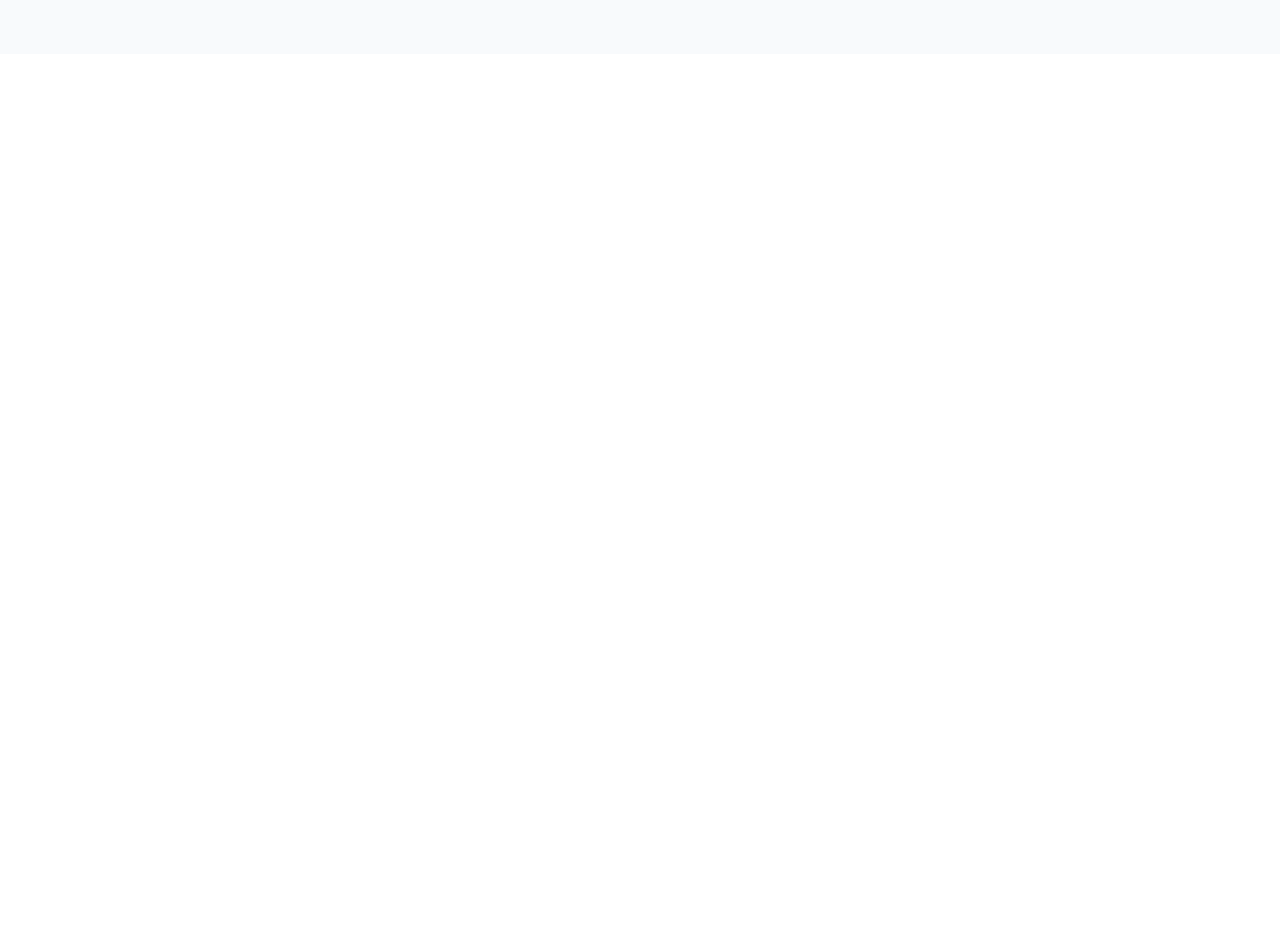
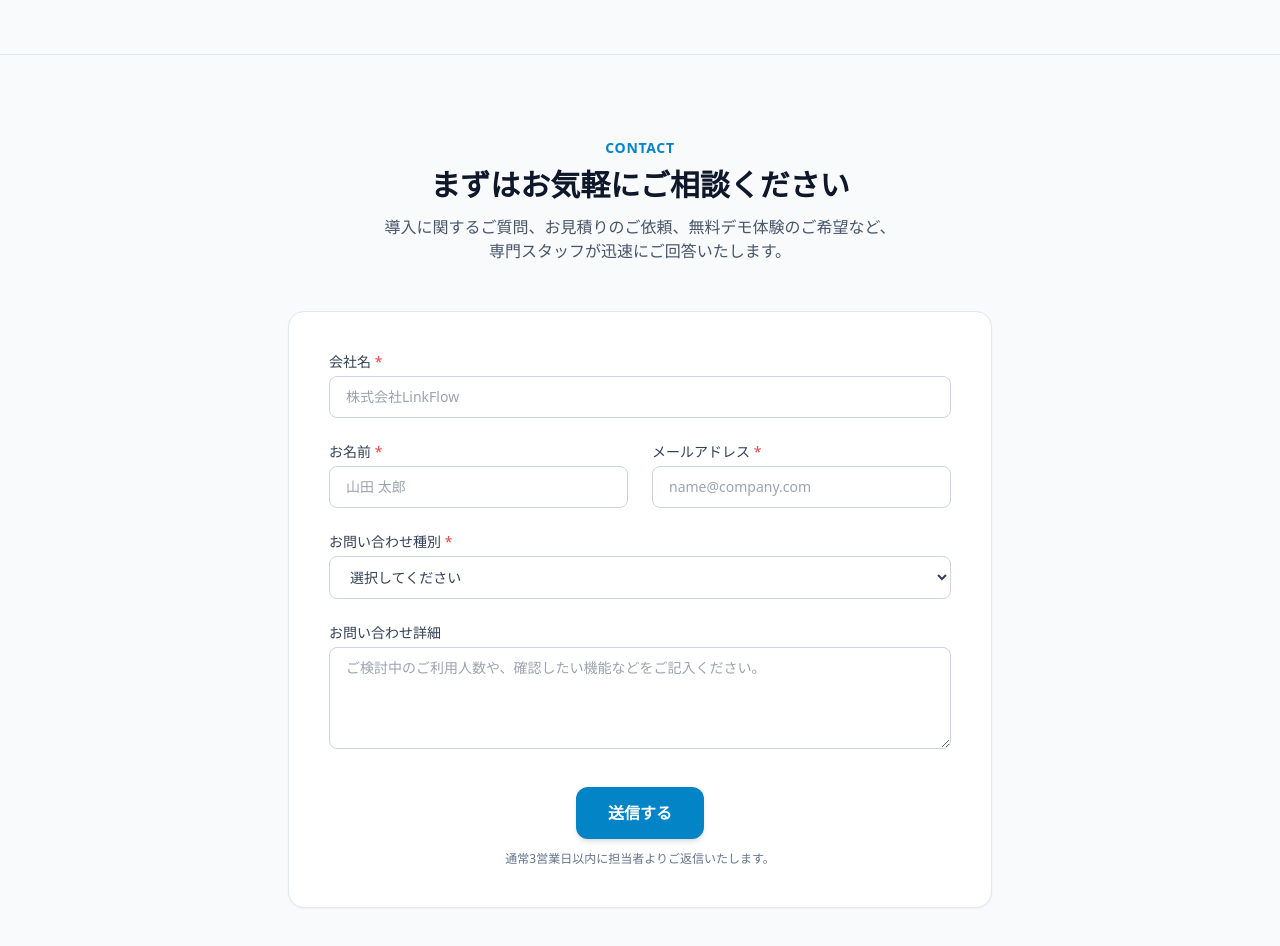
Before and after one commit to nakanishi-web/linkflow-corporate-site, a Next.js app: page / in a window 1280 px wide. Shown: the part 3800-4746 px from the top of the page. Before the commit the page ends 3854 px from the top, so only its background shows below. Built offline with nearby package versions, Linux system fonts and the light colour scheme.

Commit message:
feat: お問い合わせセクション（ContactSection）の実装

```diff
--- a/app/page.tsx
+++ b/app/page.tsx
@@ -3,6 +3,7 @@ import ProblemSolutionSection from '@/app/sections/ProblemSolutionSection';
 import FeaturesSection from '@/app/sections/FeaturesSection';
 import DashboardSection from '@/app/sections/DashboardSection';
 import PricingSection from '@/app/sections/PricingSection';
+import ContactSection from '@/app/sections/ContactSection';
 
 export default function Home() {
   return (
@@ -12,6 +13,7 @@ export default function Home() {
       <FeaturesSection />
       <DashboardSection />
       <PricingSection />
+      <ContactSection />
     </main>
   );
 }
--- a/app/sections/ContactSection.tsx
+++ b/app/sections/ContactSection.tsx
@@ -0,0 +1,122 @@
+'use client';
+
+import React, { useState } from 'react';
+
+export default function ContactSection() {
+  const [submitted, setSubmitted] = useState(false);
+
+  const handleSubmit = (e: React.FormEvent) => {
+    e.preventDefault();
+    setSubmitted(true);
+  };
+
+  return (
+    <section className="py-20 bg-slate-50 border-t border-slate-200" id="contact">
+      <div className="max-w-3xl mx-auto px-4 sm:px-6 lg:px-8">
+        <div className="text-center mb-12">
+          <span className="text-sky-600 font-semibold tracking-wider uppercase text-sm">
+            CONTACT
+          </span>
+          <h2 className="text-3xl font-bold text-slate-900 mt-2">
+            まずはお気軽にご相談ください
+          </h2>
+          <p className="text-slate-600 mt-3 text-sm sm:text-base">
+            導入に関するご質問、お見積りのご依頼、無料デモ体験のご希望など、<br className="hidden sm:inline" />
+            専門スタッフが迅速にご回答いたします。
+          </p>
+        </div>
+
+        <div className="bg-white p-8 sm:p-10 rounded-2xl shadow-sm border border-slate-200">
+          {submitted ? (
+            <div className="text-center py-12">
+              <h3 className="text-xl font-bold text-slate-900 mb-2">
+                お問い合わせを受け付けました
+              </h3>
+              <p className="text-slate-600 text-sm">
+                内容を確認の上、3営業日以内に担当者よりご連絡いたします。
+              </p>
+            </div>
+          ) : (
+            <form onSubmit={handleSubmit} className="space-y-6">
+              <div>
+                <label className="block text-sm font-medium text-slate-700 mb-1">
+                  会社名 <span className="text-red-500">*</span>
+                </label>
+                <input
+                  type="text"
+                  required
+                  placeholder="株式会社LinkFlow"
+                  className="w-full px-4 py-2.5 rounded-lg border border-slate-300 focus:ring-2 focus:ring-sky-500 focus:border-sky-500 outline-none transition text-sm"
+                />
+              </div>
+
+              <div className="grid grid-cols-1 sm:grid-cols-2 gap-6">
+                <div>
+                  <label className="block text-sm font-medium text-slate-700 mb-1">
+                    お名前 <span className="text-red-500">*</span>
+                  </label>
+                  <input
+                    type="text"
+                    required
+                    placeholder="山田 太郎"
+                    className="w-full px-4 py-2.5 rounded-lg border border-slate-300 focus:ring-2 focus:ring-sky-500 focus:border-sky-500 outline-none transition text-sm"
+                  />
+                </div>
+                <div>
+                  <label className="block text-sm font-medium text-slate-700 mb-1">
+                    メールアドレス <span className="text-red-500">*</span>
+                  </label>
+                  <input
+                    type="email"
+                    required
+                    placeholder="name@company.com"
+                    className="w-full px-4 py-2.5 rounded-lg border border-slate-300 focus:ring-2 focus:ring-sky-500 focus:border-sky-500 outline-none transition text-sm"
+                  />
+                </div>
+              </div>
+
+              <div>
+                <label className="block text-sm font-medium text-slate-700 mb-1">
+                  お問い合わせ種別 <span className="text-red-500">*</span>
+                </label>
+                <select
+                  required
+                  className="w-full px-4 py-2.5 rounded-lg border border-slate-300 focus:ring-2 focus:ring-sky-500 focus:border-sky-500 outline-none transition text-sm text-slate-700 bg-white"
+                >
+                  <option value="">選択してください</option>
+                  <option value="estimate">導入検討・お見積りのご相談</option>
+                  <option value="demo">無料デモ・資料請求</option>
+                  <option value="spec">機能・仕様に関する質問</option>
+                  <option value="other">その他</option>
+                </select>
+              </div>
+
+              <div>
+                <label className="block text-sm font-medium text-slate-700 mb-1">
+                  お問い合わせ詳細
+                </label>
+                <textarea
+                  rows={4}
+                  placeholder="ご検討中のご利用人数や、確認したい機能などをご記入ください。"
+                  className="w-full px-4 py-2.5 rounded-lg border border-slate-300 focus:ring-2 focus:ring-sky-500 focus:border-sky-500 outline-none transition text-sm"
+                ></textarea>
+              </div>
+
+              <div className="text-center pt-2">
+                <button
+                  type="submit"
+                  className="w-full sm:w-auto px-8 py-3.5 bg-sky-600 hover:bg-sky-700 text-white font-semibold rounded-xl shadow-md transition-colors"
+                >
+                  送信する
+                </button>
+                <p className="text-xs text-slate-500 mt-3">
+                  通常3営業日以内に担当者よりご返信いたします。
+                </p>
+              </div>
+            </form>
+          )}
+        </div>
+      </div>
+    </section>
+  );
+}
```
